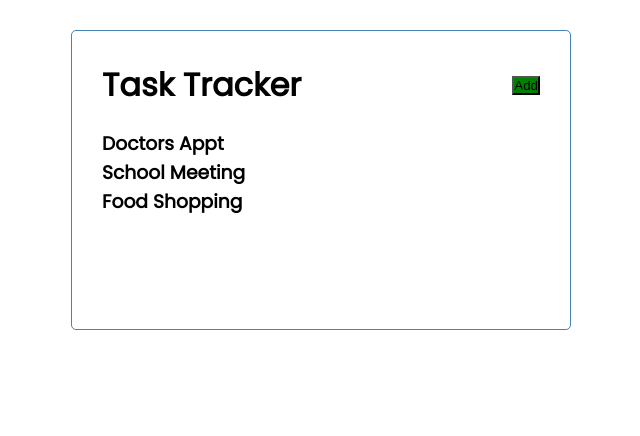
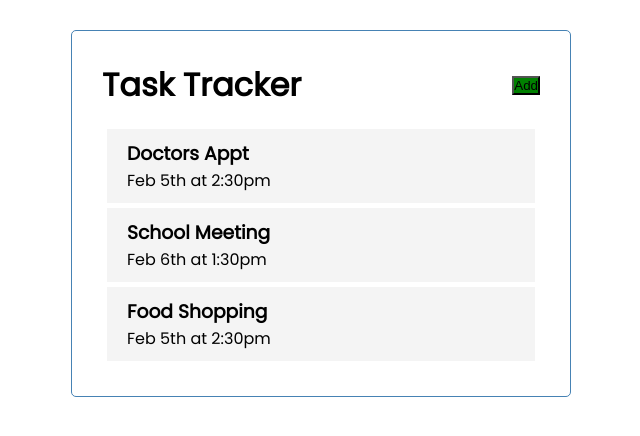
Before and after one commit to jinman36/react-task-tracker, a React (Create React App) app: page / in a window 1280 px wide. Shown: the top 436 px of the page, without its empty margins (319-959 px from the left). Built offline with nearby package versions, Linux system fonts and the light colour scheme.

Commit message:
task componnents

```diff
--- a/src/App.js
+++ b/src/App.js
@@ -1,11 +1,33 @@
+import { useState } from 'react'
 import Header from './components/Header'
 import Tasks from './components/Tasks'
 
 function App() {
+  const [tasks, setTasks] = useState([
+    {
+      id: 1,
+      text: 'Doctors Appt',
+      day: 'Feb 5th at 2:30pm',
+      reminder: true,
+    },
+    {
+      id: 2,
+      text: 'School Meeting',
+      day: 'Feb 6th at 1:30pm',
+      reminder: true,
+    },
+    {
+      id: 3,
+      text: 'Food Shopping',
+      day: 'Feb 5th at 2:30pm',
+      reminder: false,
+    },
+  ])
+
   return (
     <div className='container'>
       <Header />
-      <Tasks />
+      <Tasks tasks={tasks} />
     </div>
   );
 }
--- /dev/null
+++ b/src/components/Task.js
@@ -0,0 +1,10 @@
+const Task = ( { task }) => {
+  return (
+    <div className='task'>
+      <h3>{task.text}</h3>
+      <p>{task.day}</p>
+    </div>
+  )
+}
+
+export default Task
--- a/src/components/Tasks.js
+++ b/src/components/Tasks.js
@@ -1,31 +1,11 @@
-import { useState } from 'react'
+import Task from './Task'
 
-const Tasks = () => {
-  const [tasks, setTasks] = useState([
-    {
-      id: 1,
-      text: 'Doctors Appt',
-      day: 'Feb 5th at 2:30pm',
-      reminder: true,
-    },
-    {
-      id: 2,
-      text: 'School Meeting',
-      day: 'Feb 6th at 1:30pm',
-      reminder: true,
-    },
-    {
-      id: 3,
-      text: 'Food Shopping',
-      day: 'Feb 5th at 2:30pm',
-      reminder: false,
-    },
-  ])
+const Tasks = ({ tasks }) => {
 
   return (
     <>
       {tasks.map((task) => (
-        <h3 key={task.id}>{task.text}</h3>
+        <Task key={task.id} task={task} />
       ))}
     </>
   )
```
